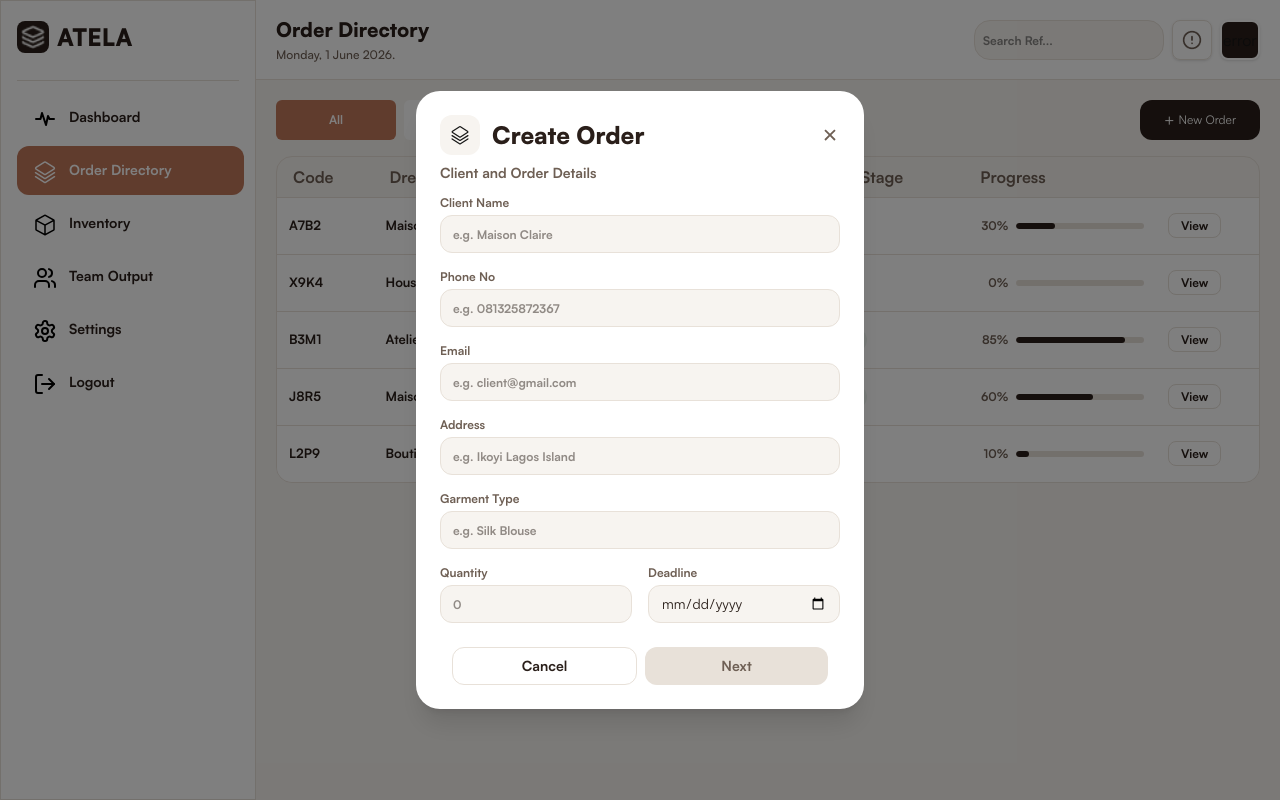
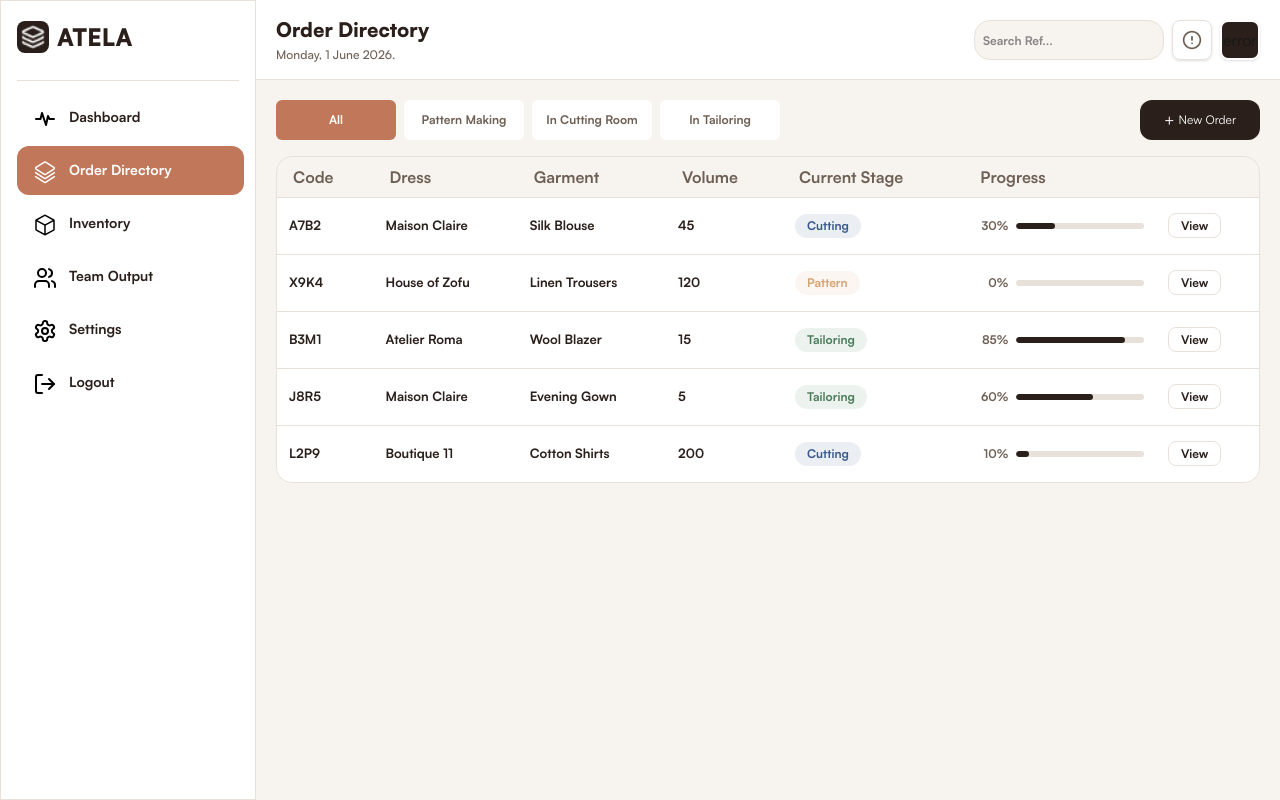
Before and after one commit to samuel-oluwadamisi/atela, a Next.js app: page /admin/order-directory in a window 1280 px wide. Built offline with nearby package versions, Linux system fonts and the light colour scheme; no server answers.

Commit message:
feat: removed showDialogue state from true to false always

```diff
--- a/src/features/admin/order-directory/screens/OrderDirectory.tsx
+++ b/src/features/admin/order-directory/screens/OrderDirectory.tsx
@@ -91,7 +91,7 @@ export const columns: ColumnDef<OrderTableTypes>[] = [
 
 
 const OrderDirectoryScreen = () => {
-  const [showDialogue, setShowDialogue] = useState(true);
+  const [showDialogue, setShowDialogue] = useState(false);
   const [modal, setModal ] = useState('start')
 
   function moveBack(){
```
